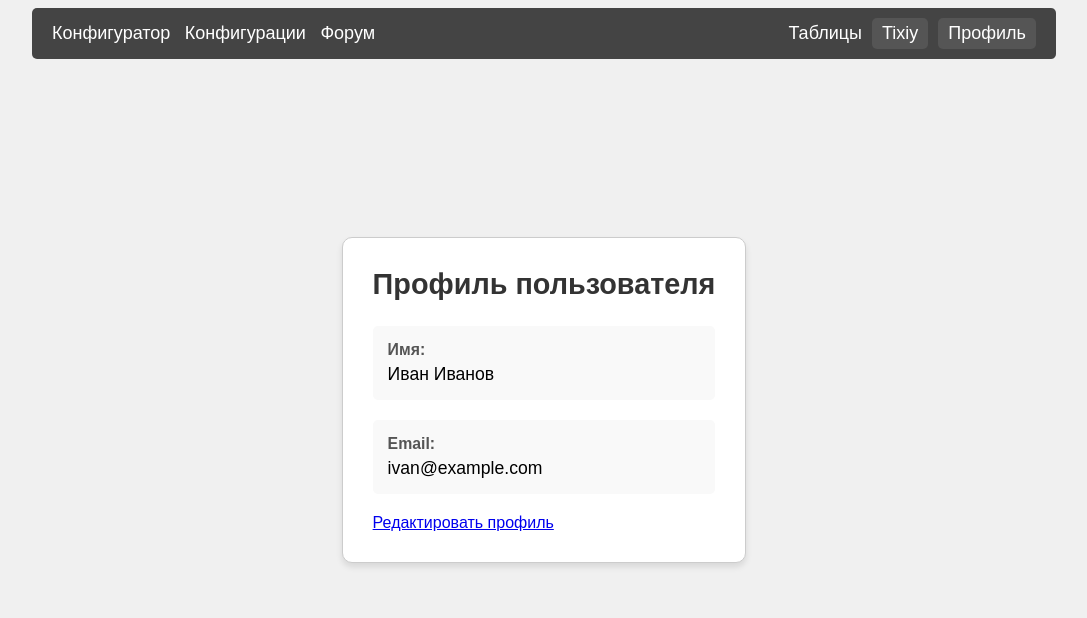
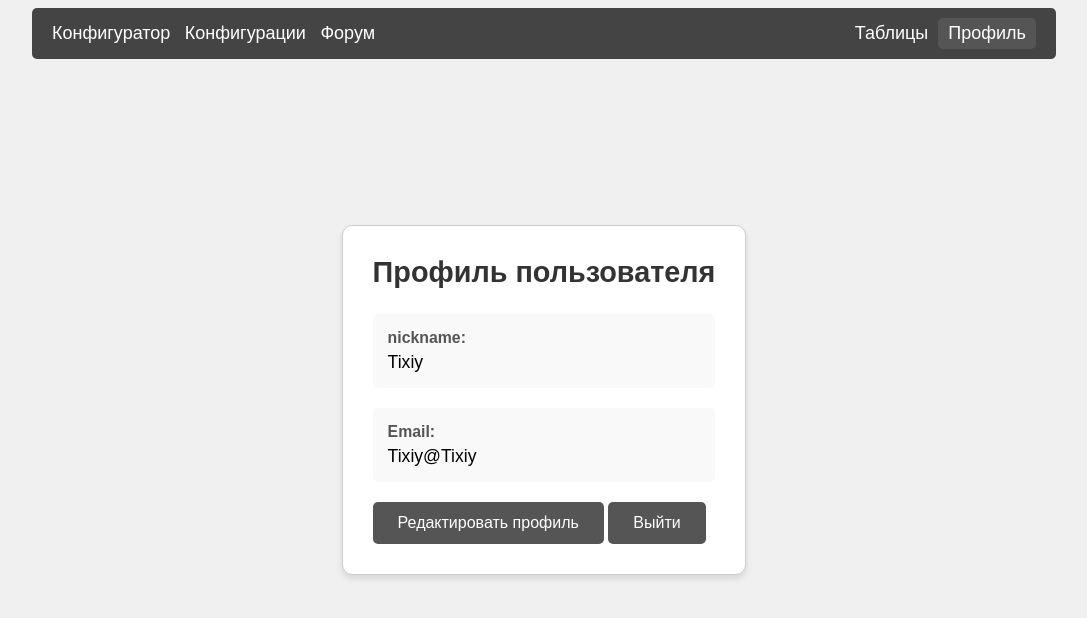
Before and after one commit to Yuri4ek/WebsiteFlask, a Flask app: page /profile in a window 1280 px wide. Shown: the top 618 px of the page, without its empty margins (96-1183 px from the left). Run offline with Flask 3, Linux system fonts and the light colour scheme; a user stored in the database is signed in.

Commit message:
Профиль yes

```diff
--- a/forms/profile.py
+++ b/forms/profile.py
@@ -1,11 +1,11 @@
 from flask_wtf import FlaskForm
 from wtforms import StringField, TextAreaField, SubmitField
+from wtforms.fields.simple import PasswordField
 from wtforms.validators import DataRequired, Email
 
 
 class EditProfileForm(FlaskForm):
-    name = StringField('Имя', validators=[DataRequired()])
+    nickname = StringField('Nickname', validators=[DataRequired()])
     email = StringField('Email', validators=[DataRequired(), Email()])
-    city = StringField('Город')
-    bio = TextAreaField('О себе')
+    password = PasswordField('Пароль', validators=[DataRequired()])
     submit = SubmitField('Сохранить изменения')
--- a/main.py
+++ b/main.py
@@ -6,18 +6,13 @@ from flask_login import (LoginManager, login_user, login_required, logout_user,
                          current_user)
 from forms.login import LoginForm
 from forms.register import RegisterForm
+from forms.profile import EditProfileForm
 
 app = Flask(__name__)
 app.config['SECRET_KEY'] = 'configuration_site_secret_key'
 
 db_session.global_init("db/components.db")
 db_sess = db_session.create_session()
-
-# Временно (на удаление)
-user = {
-    'name': 'Иван Иванов',
-    'email': 'ivan@example.com'
-}
 
 
 @app.route('/', defaults={'component': None})
@@ -391,18 +386,26 @@ def new_forum_post():
 # пробная версия профиля
 @app.route('/profile')
 def profile():
+    db_sess = db_session.create_session()
+    user = db_sess.query(User).filter(User.id == current_user.id).one()
     return render_template('profile.html', user=user)
 
-@app.route('/profile/edit', methods=['GET', 'POST'])
+
+@app.route('/edit_profile', methods=['GET', 'POST'])
 def edit_profile():
+    form = EditProfileForm()
+    db_sess = db_session.create_session()
+    user = db_sess.query(User).filter(User.id == current_user.id).one()
     if request.method == 'POST':
         # Обработка отправленной формы
-        user['name'] = request.form['name']
-        user['email'] = request.form['email']
-        return redirect(url_for('profile')) # Перенаправление на страницу профиля
+        print(user.nickname, 'vfdbdsgs')
+        user.nickname = form.nickname.data
+        user.email = form.email.data
+        user.password = form.password.data
+        db_sess.commit()
+        return redirect('/profile')  # Перенаправление на страницу профиля
 
     return render_template('edit_profile.html', user=user)
-
 
 
 """ # Обработчик для добавления комментария
--- a/static/css/profile.css
+++ b/static/css/profile.css
@@ -109,3 +109,90 @@ button[type="submit"]:hover {
         margin: 15px 0;
     }
 }
+/* Добавляем стили для кнопок .btn в profile.css */
+.btn-container {
+    display: flex;
+    gap: 10px;
+    margin-top: 20px;
+}
+
+.btn {
+    display: inline-block;
+    background-color: #555;
+    color: white;
+    padding: 12px 25px;
+    border: none;
+    border-radius: 5px;
+    text-decoration: none;
+    font-size: 1em;
+    cursor: pointer;
+    transition: background-color 0.3s;
+    text-align: center;
+    flex: 1; /* Равномерно распределяет пространство между кнопками */
+}
+
+.btn:hover {
+    background-color: #666;
+}
+
+/* Остальные существующие стили оставляем без изменений */
+.profile-container, .form-container {
+    background-color: white;
+    border: 1px solid #ccc;
+    border-radius: 10px;
+    padding: 30px;
+    width: 100%;
+    max-width: 500px;
+    box-shadow: 0 4px 6px rgba(0, 0, 0, 0.1);
+    margin: 20px auto;
+}
+
+.profile-container h1, .form-container h1 {
+    font-size: 1.8em;
+    color: #333;
+    margin-bottom: 25px;
+    text-align: center;
+}
+
+.profile-field {
+    margin: 20px 0;
+    padding: 15px;
+    background-color: #f9f9f9;
+    border-radius: 5px;
+    font-size: 1.1em;
+}
+
+.profile-field strong {
+    color: #555;
+    display: block;
+    margin-bottom: 5px;
+    font-size: 0.9em;
+}
+
+.profile-field span {
+    color: #333;
+    font-size: 1em;
+}
+
+/* Responsive Design */
+@media (max-width: 768px) {
+    .profile-container, .form-container {
+        width: 90%;
+        padding: 20px;
+    }
+
+    .profile-field, .form-group {
+        margin: 15px 0;
+    }
+
+    .btn {
+        padding: 10px 15px;
+    }
+}
+
+@media (max-width: 480px) {
+    .btn-container {
+        flex-direction: column;
+        gap: 8px;
+    }
+}
--- a/templates/base.html
+++ b/templates/base.html
@@ -31,7 +31,6 @@
                 </div>
             </div>
         {% if current_user.is_authenticated %}
-            <a href="/logout" class="btn">{{ current_user.nickname }}</a>
             <a href="/profile" class="btn">Профиль</a>
         {% else %}
             <a href="/login" class="btn">Войти</a>
--- a/templates/profile.html
+++ b/templates/profile.html
@@ -13,13 +13,14 @@
         <h1>Профиль пользователя</h1>
 
         <div class="profile-field">
-            <strong>Имя:</strong> {{ user.name }}
+            <strong>nickname:</strong> {{ user.nickname }}
         </div>
 
         <div class="profile-field">
             <strong>Email:</strong> {{ user.email }}
         </div>
-        <a href="{{ url_for('edit_profile') }}">Редактировать профиль</a>
+        <a href="/edit_profile" class="btn">Редактировать профиль</a>
+        <a href="/logout" class="btn"> Выйти</a>
     </div>
 </body>
 </html>
```
Also changed, not shown: templates/edit_profile.html (+8 -3 lines).
